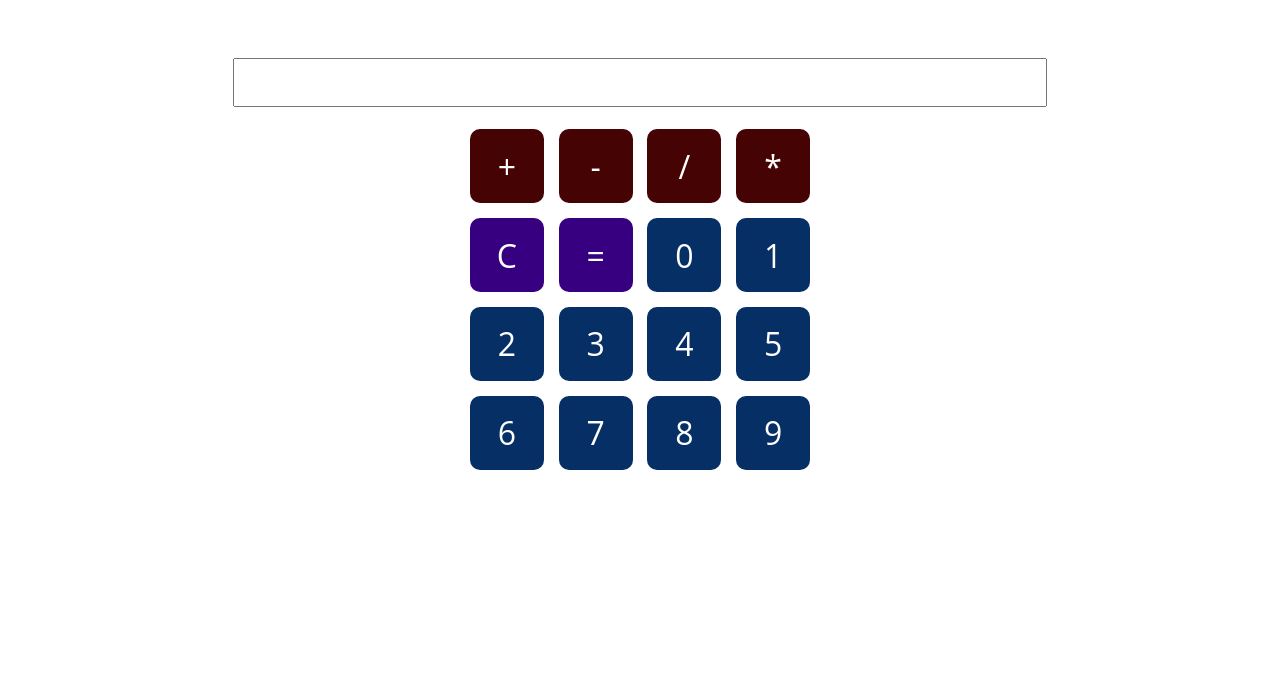
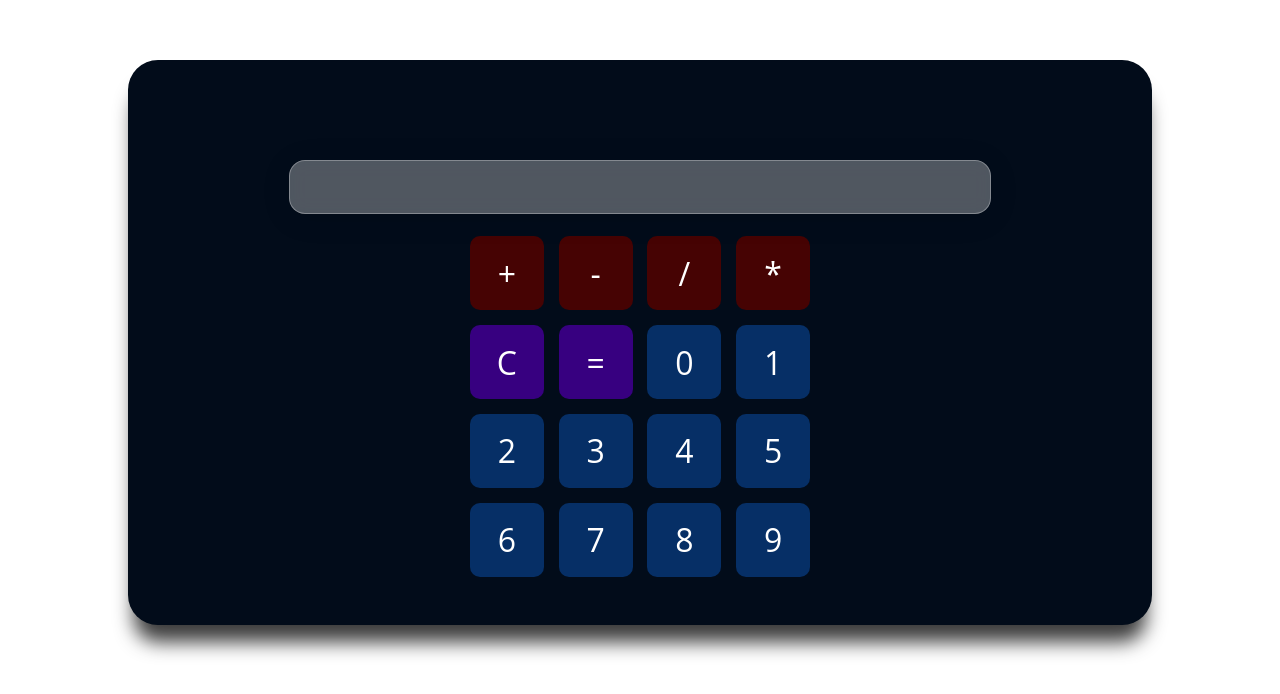
Before and after one commit to Tfreire455/calculadora, a plain HTML site: page index.html in a window 1280 px wide. Drawn offline with Linux system fonts and the light colour scheme.

Commit message:
calculadora

```diff
--- a/style.css
+++ b/style.css
@@ -1,6 +1,6 @@
-
-
-.operacoesCE, .operacoes, .valoresNum {
+.operacoesCE,
+.operacoes,
+.valoresNum {
     border: none;
     border-radius: 10px;
     font-size: 2rem;
@@ -18,18 +18,38 @@
 }
 
 .calculadora {
-  padding: 50px;
     display: flex;
     flex-direction: column;
     align-self: center;
     justify-content: center;
     text-align: center;
     gap: 15px;
+    margin: 10px 0%;
+    background: #020C1A;
+    padding: 40% 0;
+    border-radius: 30px;
+    -webkit-box-shadow: 0px 23px 19px -6px rgba(0, 0, 0, 0.77);
+    -moz-box-shadow: 0px 23px 19px -6px rgba(0, 0, 0, 0.77);
+    box-shadow: 0px 23px 19px -6px rgba(0, 0, 0, 0.77);
 }
 
 .calculadora [type="text"] {
     margin: 0 2%;
     padding: 15px;
+}
+
+#tela {
+    outline: none;
+    border: none;
+    font-size: 1.2rem;
+    color: white;
+    /* From https://css.glass */
+    background: rgba(255, 255, 255, 0.31);
+    border-radius: 16px;
+    box-shadow: 0 4px 30px rgba(0, 0, 0, 0.1);
+    backdrop-filter: blur(9.6px);
+    -webkit-backdrop-filter: blur(9.6px);
+    border: 1px solid rgba(255, 255, 255, 0.3);
 }
 
 .calculadora [type="button"] {
@@ -52,9 +72,19 @@
         margin: 0 15%;
         padding: 15px;
     }
-
     .calculadora [type="button"] {
         width: 74px;
         height: 74px;
     }
+    .calculadora {
+        padding: 100px 10px;
+        margin: 60px 40px;
     }
+}
+
+@media (min-width: 862px) {
+    .calculadora {
+        padding: 100px 10px;
+        margin: 60px 120px;
+    }
+}
```
Also changed, not shown: icons/add_FILL0_wght200_GRAD0_opsz24.svg (deleted), icons/close_FILL0_wght200_GRAD0_opsz24.svg (deleted), icons/division_icon_138673.svg (deleted), icons/percent_FILL0_wght200_GRAD0_opsz24.svg (deleted), icons/remove_FILL0_wght200_GRAD0_opsz24.svg (deleted). Lines whose indentation alone changed are shown as unchanged.
